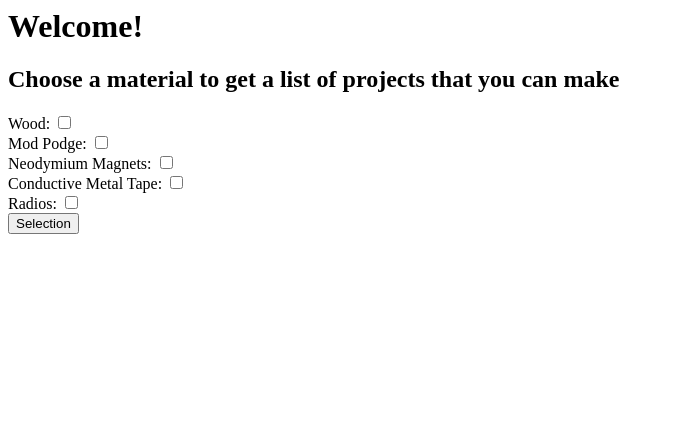
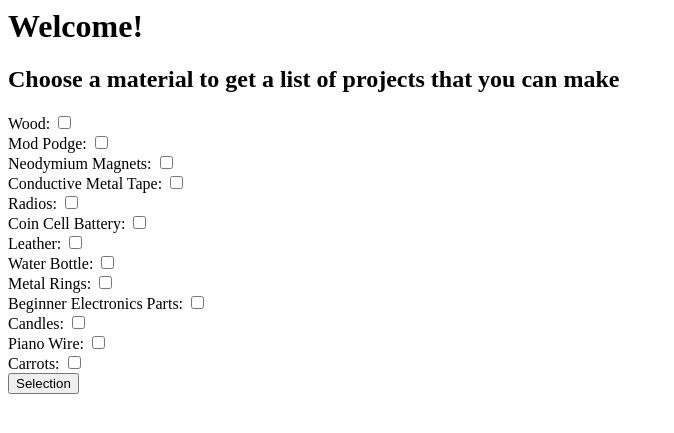
Before and after one commit to AlliBusa/DIY-Search, a Python web app: template templates/index.html in a window 1280 px wide. Shown: the top 433 px of the page, without its empty margins (0-674 px from the left). Run offline with Jinja, Linux system fonts and the light colour scheme; the template is opened without the code that fills it, so the values that code supplies are empty.

Commit message:
adding more links

```diff
--- a/templates/index.html
+++ b/templates/index.html
@@ -20,7 +20,21 @@
 
     Radios: <input type="checkbox" id="3 old radios" name="3 old radios"><br/>
 
+    Coin Cell Battery: <input type="checkbox" id="cell" name="cell"><br/>
 
+    Leather: <input type="checkbox" id="leather" name="leather"><br/>
+
+    Water Bottle: <input type="checkbox" id="water bottle" name="water bottle"><br/>
+
+    Metal Rings: <input type="checkbox" id="metal rings" name="metal rings"><br/>
+
+    Beginner Electronics Parts: <input type="checkbox" id="beginner electronics parts" name="beginner electronics parts"><br/>
+
+    Candles: <input type="checkbox" id="candles" name="candles"><br/>
+
+    Piano Wire: <input type="checkbox" id="piano wire" name="piano wire"><br/>
+
+    Carrots: <input type="checkbox" id="carrot" name="carrot"><br/>
 
   </div>
     <input type="submit" value="Selection">
```
Also changed, not shown: 1 other file.
